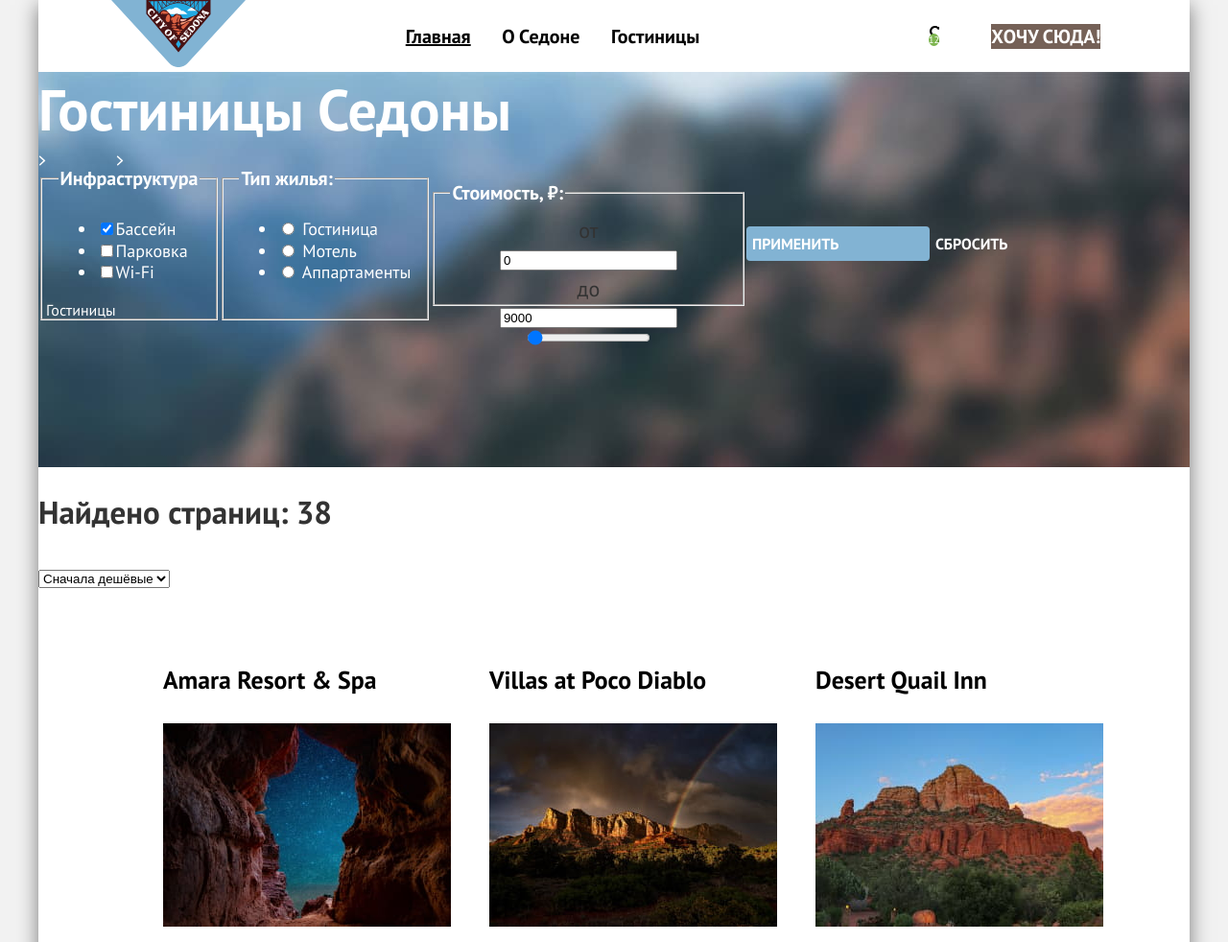
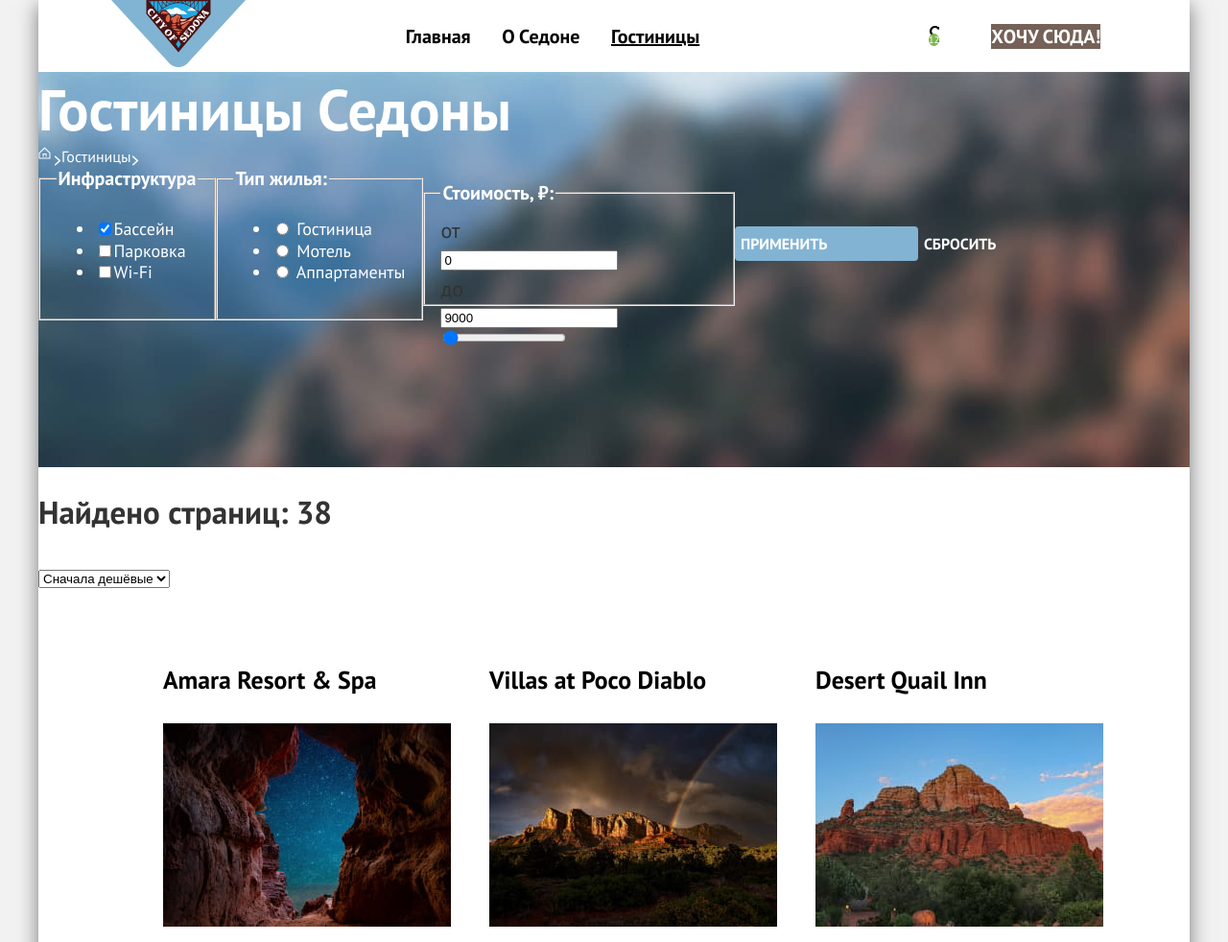
Before and after one commit to htmlacademy-htmlcss/2470039-sedona-39, a plain HTML site: page catalog.html in a window 1280 px wide. Shown: the top 982 px of the page at 96% size. Drawn offline with Linux system fonts and the light colour scheme.

Commit message:
Добавляет видимость хлебных крошек, правки(2)

```diff
--- a/catalog.html
+++ b/catalog.html
@@ -20,13 +20,13 @@
           </a>
           <ul class="navigation-list">
             <li class="navigation-item">
-              <a class="navigation-link navigation-link-current" href="index.html" aria-current="page">Главная</a>
+              <a class="navigation-link" href="index.html" aria-current="page">Главная</a>
             </li>
             <li class="navigation-item">
               <a class="navigation-link" href="#">О Седоне</a>
             </li>
             <li class="navigation-item">
-              <a class="navigation-link" href="catalog.html">Гостиницы</a>
+              <a class="navigation-link navigation-link-current" href="catalog.html">Гостиницы</a>
             </li>
           </ul>
           <ul class="navigation-user">
--- a/styles/styles.css
+++ b/styles/styles.css
@@ -97,6 +97,7 @@ body {
 }
 
 .navigation-link {
+  display: flex;
   font-family: inherit;
   font-size: 20px;
   font-weight: 700;
@@ -117,10 +118,14 @@ body {
 }
 
 .navigation-user-link-search {
+  width: 2em;
+  height: 2em;
   background-image: url(../images/icons/search.svg);
 }
 
 .navigation-user-link-favorites {
+  width: 2em;
+  height: 2em;
   background-image: url(../images/icons/heart.svg);
 }
 
@@ -414,12 +419,14 @@ body {
 
 .breadcrumbs-item {
   display: flex;
+  justify-content: center;
   margin: 0;
 }
 
 .breadcrumbs-item::after {
   content: "";
   display: flex;
+  justify-content: center;
   background-image: url(../images/icons/arrow-right.svg);
   background-repeat: no-repeat;
   background-position: bottom;
@@ -428,12 +435,17 @@ body {
   margin: 0;
 }
 
+.breadcrumbs-item::after:not(:last-child) {
+  background-image: none;
+}
+
 .breadcrumbs-link {
   display: flex;
+  justify-content: center;
   font-family: inherit;
   font-size: 16px;
   font-weight: 400;
-  line-height: 21.31em;
+  line-height: 1.31em;
   text-decoration: none;
   color: #FFFFFF;
   margin: 0;
@@ -441,6 +453,10 @@ body {
 
 .breadcrumbs-link-main {
   display: flex;
+  flex-shrink: 0;
+  justify-content: center;
+  height: 1em;
+  width: 1em;
   background-image: url(../images/icons/main-page.svg);
   background-repeat: no-repeat;
   margin: 0;
@@ -457,6 +473,7 @@ body {
 
 .filter-form {
   display: flex;
+  justify-content: flex-start;
   margin: 0;
   height: 160px;
   align-items: center;
@@ -466,20 +483,23 @@ body {
   display: flex;
   flex-direction: column;
   list-style-type: none;
+  margin: 0;
 }
 
 .type-filter {
   display: flex;
   flex-direction: column;
   list-style-type: none;
+  margin: 0;
 }
 
 .price-filter {
   display: flex;
   flex-direction: column;
+  align-items: flex-start;
   width: 288px;
   height: 104px;
-  align-items: center;
+  margin: 0;
 }
 
 .filter-button {
```
